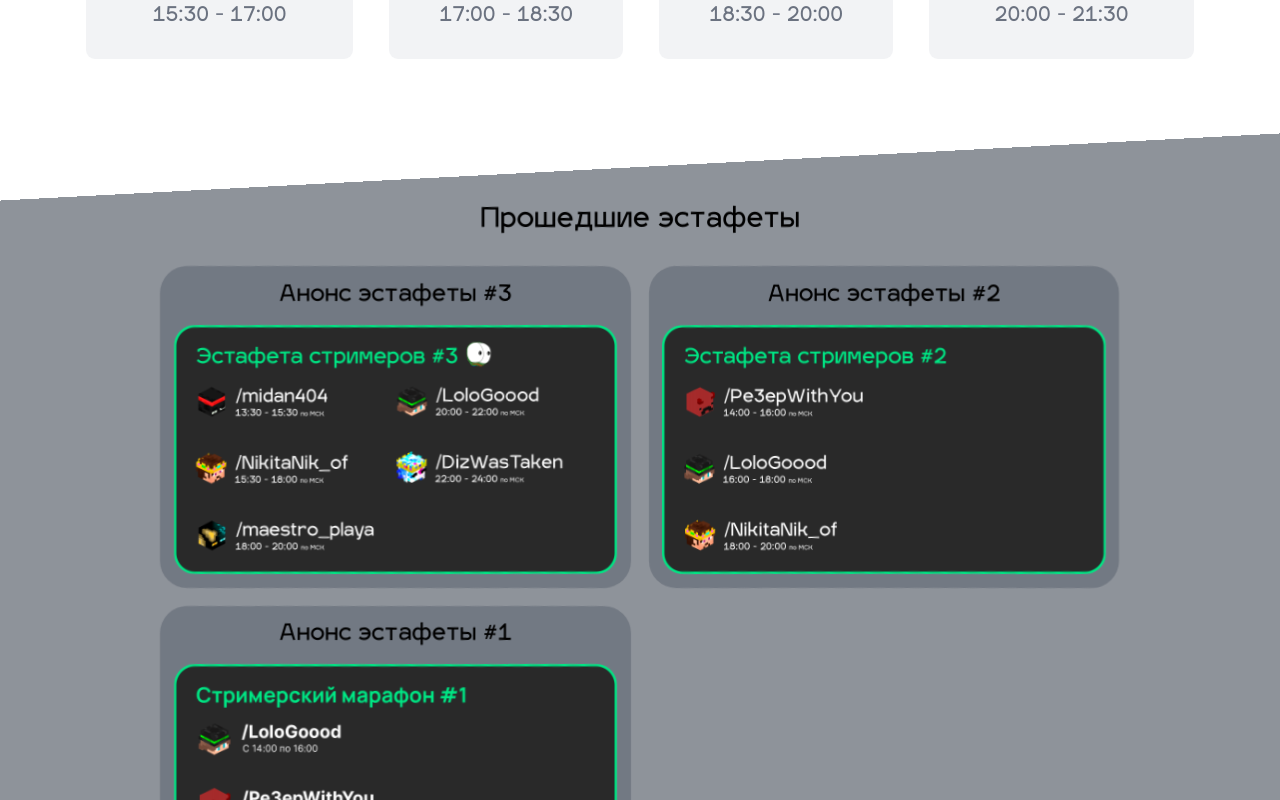
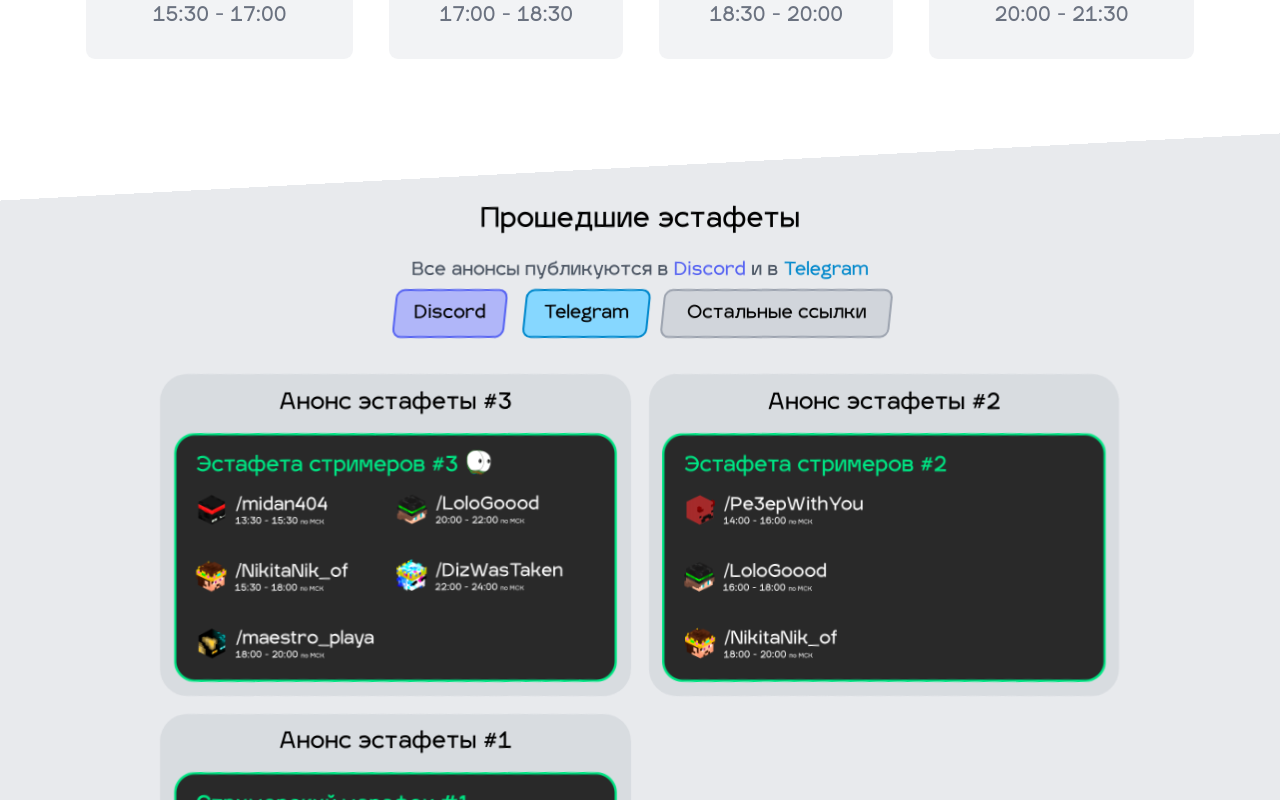
Before and after one commit to NikitaNik-of/nnof-site, a Next.js app: page /marathon in a window 1280 px wide. Shown: the part 1160-1960 px from the top of the page. Built offline with nearby package versions, Linux system fonts and the light colour scheme.

Commit message:
linksbuttons to maraHistory

```diff
--- a/components/marathon/LastMaraList.jsx
+++ b/components/marathon/LastMaraList.jsx
@@ -6,17 +6,29 @@
 import mPic3 from "../../public/images/marathons/mara3.png"
 import mPic4 from "../../public/images/marathons/mara4.png"
 import Image from "next/image";
+import LinkButton from "../UI/LinkButton";
+import links from "../../api/links.json"
+import MainButton from "../UI/MainButton";
+import Link from "next/link";
 
 const LastMaraList = ({ streamers, marathons, curMar }) => {
   const [maraPics, setMaraPics] = useState([mPic1, mPic2, mPic3, mPic4])
 
   return (
-    <div className="bg-gray-800/50 my-16 -skew-y-3 py-4 md:p-4 text-center">
-      <div className=" text-lg md:text-2xl my-4 skew-y-3">Прошедшие эстафеты</div>
-      <Layout>
+    <div className="bg-gray-300/50 dark:bg-gray-800/50 my-16 -skew-y-3 py-4 md:p-4 text-center">
+      <div className=" text-lg md:text-2xl mt-4 mb-2 skew-y-3">Прошедшие эстафеты</div>
+      <div className=" text-sm md:text-base my-4 skew-y-3 flex flex-col justify-center items-center w-11/12 mx-auto">
+        <div className=" text-gray-600 dark:text-gray-600">Все анонсы публикуются в <text className="text-[#5865F2]">Discord</text> и в <text className="text-[#0088cc]">Telegram</text></div>
+        <div className="flex flex-wrap justify-around">
+          <LinkButton className={links.linkBtn[5].classBtn} href={links.linkBtn[5].href}>{links.linkBtn[5].name}</LinkButton>
+          <LinkButton className={links.linkBtn[2].classBtn} href={links.linkBtn[2].href}>{links.linkBtn[2].name}</LinkButton>
+          <Link href="/links"><MainButton>Остальные ссылки</MainButton></Link>
+        </div>
+      </div>
+      <Layout className="mt-5">
         <div className=" grid grid-cols-1 md:grid-cols-2 skew-y-3">
           {marathons.map((mar, key) => (key < curMar
-            ? <div className="bg-gray-700/30 px-3 pb-3 my-2 md:m-2 rounded-3xl overflow-hidden">
+            ? <div className="bg-gray-400/20 dark:bg-gray-700/30 px-3 pb-3 my-2 md:m-2 rounded-3xl overflow-hidden">
                 <div className="my-3 text-base md:text-xl">{"Анонс эстафеты #" + (curMar - key)}</div>
                 <Image className=" rounded-xl" src={maraPics[curMar - key - 1]} unoptimized/>
               </div>
```
